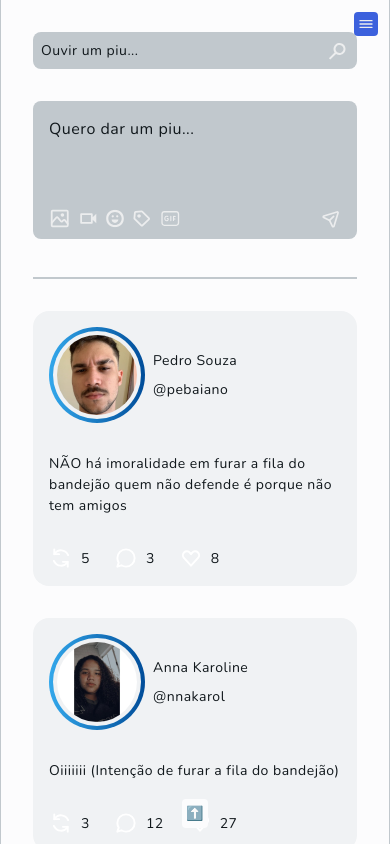
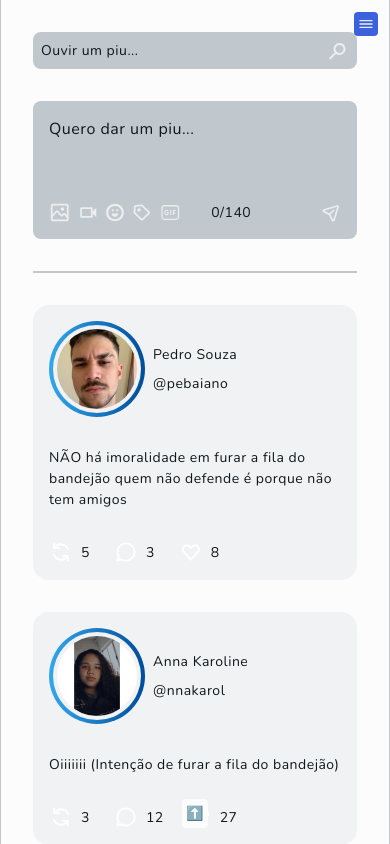
Before and after one commit to jv-aquino/Treinamento24.2.3JoaoVitorAquino, a Next.js app: page / in a window 390 px wide. Shown: the top 844 px of the page. Built offline with nearby package versions, Linux system fonts and the light colour scheme.

Commit message:
+ add contador & responsividade

```diff
--- a/components/Piu/CreatePiu/CreatePiu.css
+++ b/components/Piu/CreatePiu/CreatePiu.css
@@ -12,6 +12,16 @@
   font-size: 16px;
   @apply text-slate-12;
 }
-.CreatePiu__textarea.maxLen {
+.CreatePiu__textarea.maxLen,
+.CreatePiu__contador.maxLen {
   @apply text-red-400;
 }
+
+@media screen and (max-width: 380px) {
+  .CreatePiu__icons {
+    display: none;
+  }
+  .CreatePiu__contador {
+    left: 10% !important;
+  }
+}
--- a/components/Piu/CreatePiu/CreatePiu.tsx
+++ b/components/Piu/CreatePiu/CreatePiu.tsx
@@ -21,8 +21,8 @@ function CreatePiu({ setPius }: CreatePiuProps) {
   };
 
   return (
-    <form onSubmit={handleCreatePiu} className='h-min'>
-      <div className="CreatePiu__wrap h-min">
+    <form onSubmit={handleCreatePiu} className='h-[138px]'>
+      <div className="CreatePiu__wrap h-[138px]">
         <textarea
           className={`CreatePiu__textarea no-scrollbar ${piu.length >= 140 ? 'maxLen' : ''}`}
           name="criarPiu"
@@ -31,8 +31,15 @@ function CreatePiu({ setPius }: CreatePiuProps) {
           onChange={e => setPiu(e.target.value)}
         />
         <Image src="/assets/icons/leftIcons.svg" alt='' width={132} height={20}
-          className='absolute bottom-4 left-4' />
+          className='CreatePiu__icons absolute bottom-4 left-4 z-10' />
 
+        <p className={`CreatePiu__contador absolute bottom-4 left-[55%] lg:left-1/2 ${piu.length >= 140 ? 'maxLen' : ''}`}>
+          {piu.length}/140
+          <span
+            className={`absolute left-0 bottom-[-2px] h-[3px] transition-all ${piu.length >= 140 ? 'bg-red-400' : 'bg-indigo-9'}`}
+            style={{ width: `${Math.min((piu.length / 140) * 100, 100)}%` }}
+          ></span>
+        </p>
 
         <button type="submit" className='absolute bottom-4 right-4'>
           <Image src="/assets/icons/sendIcon.svg" alt="Enviar Piu" width={20} height={20} />
--- a/components/Piu/PiuComponent.tsx
+++ b/components/Piu/PiuComponent.tsx
@@ -29,7 +29,7 @@ function PiuComponent({ piu, isFromUser, setPius }: PiuComponentProps) {
         </div>
 
         <button
-          className={'absolute top-6 right-6 ' + (isFromUser ? 'block' : 'hidden')}
+          className={'absolute top-4 right-4 lg:top-6 lg:right-6 ' + (isFromUser ? 'block' : 'hidden')}
           type="button"
           onClick={() => setPius(prev => prev.filter(outroPiu => outroPiu.id !== piu.id))}
         >
```
